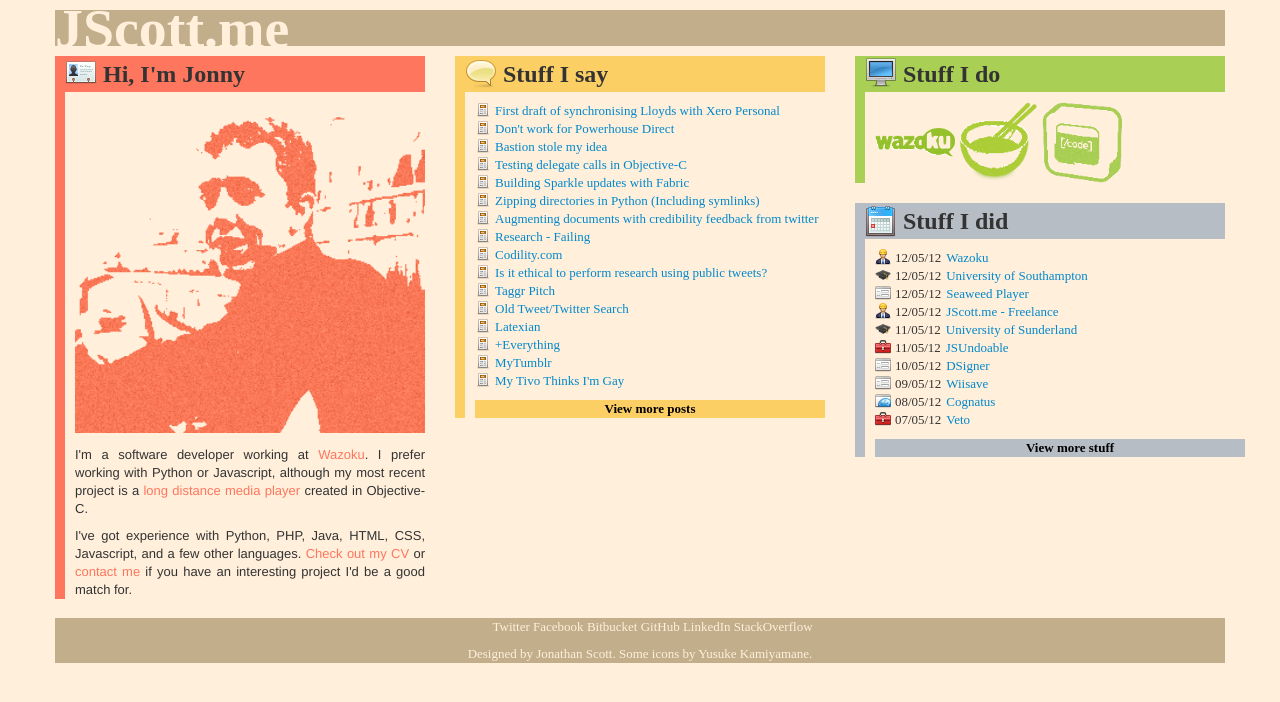
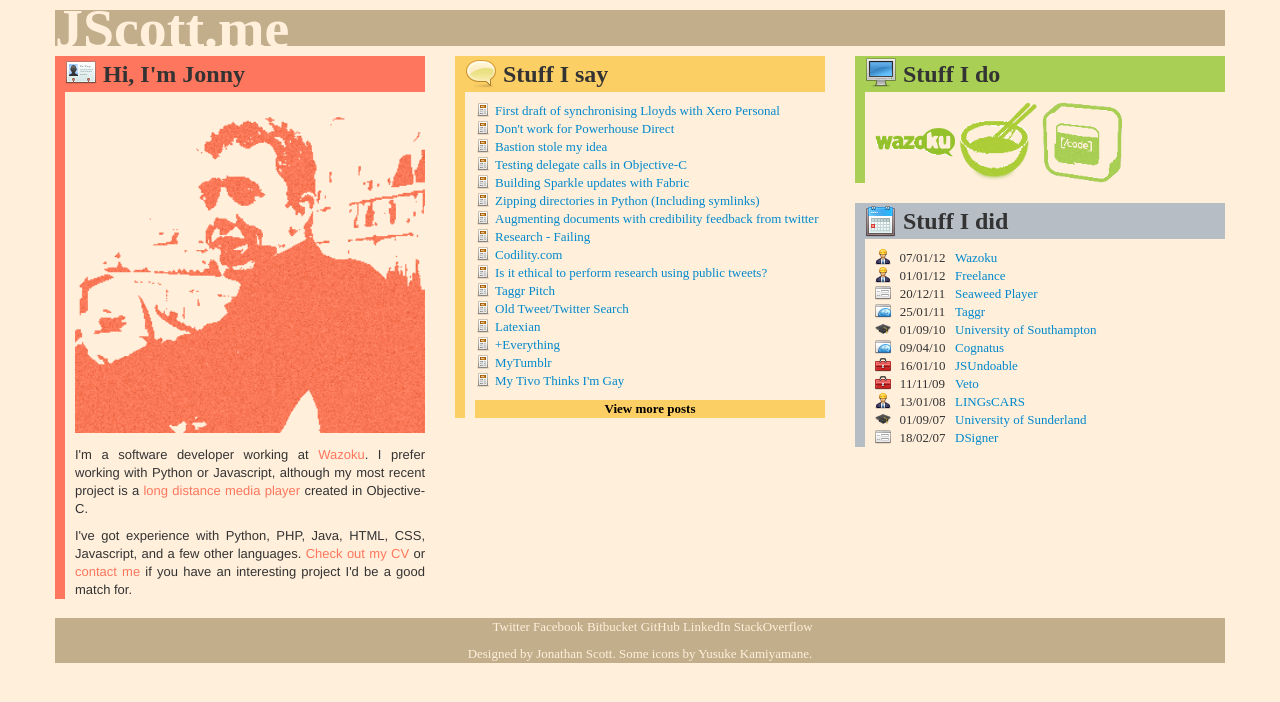
Before and after one commit to jscott1989/jscott1989.github.com, a Jekyll site: the page built from index.html, in a window 1280 px wide. Shown: the top 702 px of the page. Built offline with Jekyll 4.4.1, drawn with Linux system fonts in a browser that asks for light colours; nearby versions of some CDN libraries; some web fonts are replaced; the list of posts is cut into pages by our own code.

Commit message:
Front page done

```diff
--- /dev/null
+++ b/CNAME
@@ -0,0 +1 @@
+jscott.me
--- /dev/null
+++ b/_posts/2011-01-25-taggr.html
@@ -0,0 +1,6 @@
+---
+layout: portfolio
+title: Taggr
+category: portfolio
+type: webapplication
+---
--- a/_posts/2012-05-12-freelance.html
+++ b/_posts/2012-01-01-freelance.html
@@ -1,6 +1,6 @@
 ---
 layout: portfolio
-title: JScott.me - Freelance
+title: Freelance
 category: portfolio
 img: freelance
 company-info: LOOL
--- a/_posts/2012-05-12-wazoku.html
+++ b/_posts/2012-01-07-wazoku.html
@@ -5,6 +5,7 @@
 img: wazoku
 company-info: LOOL
 type: job
+to: present
 ---
 <p>I've been working at <a href="http://wazoku.com">Wazoku</a> since the start of 2012. The main product is <i>Idea Spotlight</i>, an idea management system which creates communities around ideas and encourages innovation within an organisation</p>
 
--- a/index.html
+++ b/index.html
@@ -51,7 +51,7 @@
 					{% for post in site.categories.portfolio %}
 						<li class="{{post.type}}"><span class="data">{{post.date|date:"%d/%m/%y"}}</span><a href="{{ post.url }}">{{post.title}}</a></li>
 					{% endfor %}
-					<li class="more"><a href="/portfolio.html">View more stuff</a></li>
+					<!--<li class="more"><a href="/portfolio.html">View more stuff</a></li>-->
 				</ul>
 			</div>
 		</div>
--- a/static/css/base.css
+++ b/static/css/base.css
@@ -146,6 +146,9 @@
 
 #portfolio span {
 	margin-right: 5px;
+	width: 55px;
+	display: inline-block;
+	text-align: center;
 }
 
 #portfolio .academic {
```
Also changed, not shown: _posts/2007-02-18-dsigner.html (added, +12 -0 lines), _posts/2008-01-13-lingscars.html (added, +9 -0 lines), _posts/2012-05-09-wiisave.html (deleted, +0 -7 lines), _posts/2012-05-10-dsigner.html (deleted, +0 -7 lines), _posts/2007-09-01-sunderland.html (renamed from _posts/2012-05-11-sunderland.html), _posts/2009-11-11-veto.html (renamed from _posts/2012-05-07-veto.html), _posts/2010-01-16-jsundoable.html (renamed from _posts/2012-05-11-jsundoable.html), _posts/2010-04-09-cognatus.html (renamed from _posts/2012-05-08-cognatus.html), _posts/2010-09-01-uos.html (renamed from _posts/2012-05-12-uos.html), _posts/2011-12-20-seaweed-player.html (renamed from _posts/2012-05-12-seaweed-player.html), 1 other file.
